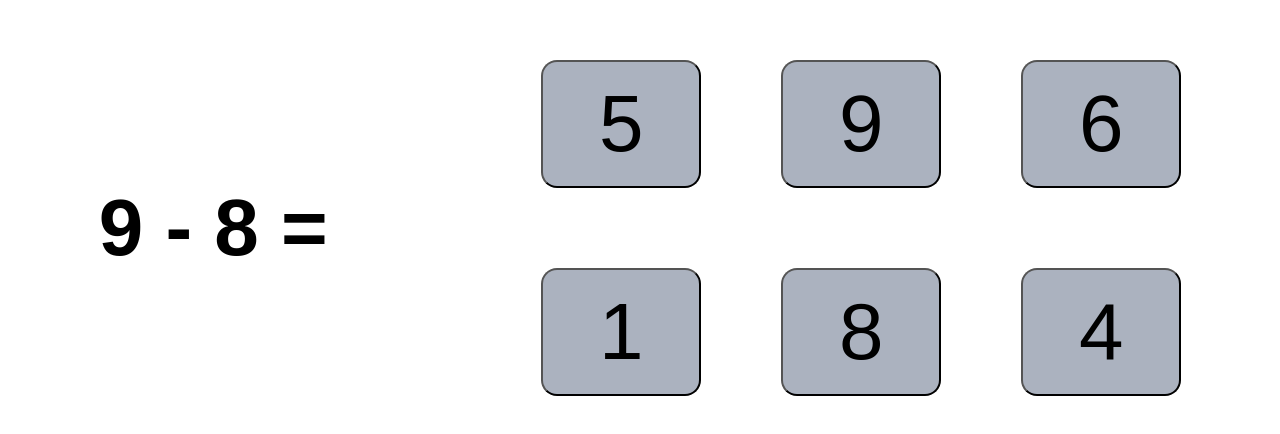
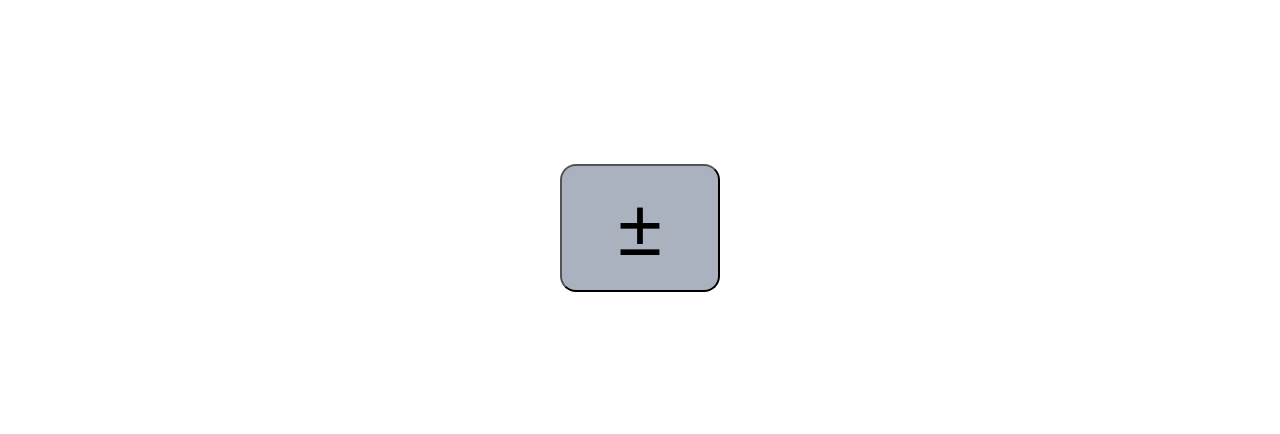
Before and after one commit to holistic-developer/math-trainer, a React (Vite) app: page / in a window 1280 px wide. Shown: the part 172-606 px from the top of the page. Built offline with nearby package versions, Linux system fonts and the light colour scheme.

Commit message:
Add button to go fullscreen

```diff
--- a/src/Example.tsx
+++ b/src/Example.tsx
@@ -1,4 +1,4 @@
-import {useReducer, useRef} from "react";
+import {ReactElement, ReactHTMLElement, useEffect, useReducer, useRef, useState} from "react";
 import {Answers} from "./Answers";
 import {getRandomInt, getRandomIntExcept} from "./randomNumberUtil";
 
@@ -39,14 +39,27 @@ export const Example: React.FC = () => {
         answers: [],
         correct: 3
     }, arg => calculateExample(arg));
+    const [started, setStarted] = useState<boolean>(false);
+    const main = useRef<HTMLElement>(null);
+
+
     return (
-        <main>
+        <main ref={main}>
+            {started ? (
+                    <>
                         <h1>{a} {addition ? '+' : '-'} {b} =</h1>
                         <Answers correct={correct}
                                  answers={answers}
                                  success={() => {
                                      dispatch();
                                  }}/>
+                    </>
+                ) :
+                (
+                    <>
+                        <button onClick={() => main.current?.requestFullscreen().then(() => setStarted(true))}>±</button>
+                    </>
+                )}
         </main>
     );
 }
```
Lines whose indentation alone changed are shown as unchanged.
